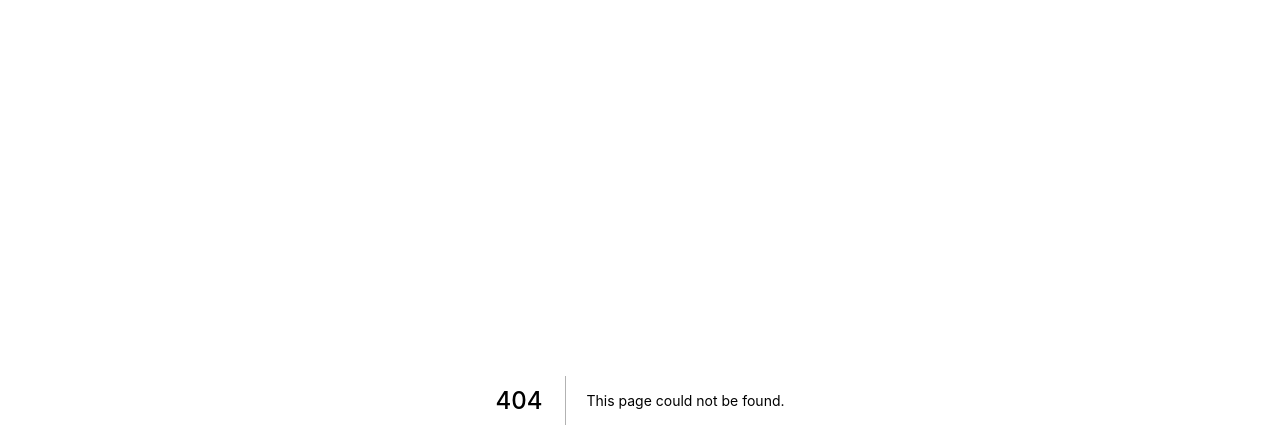
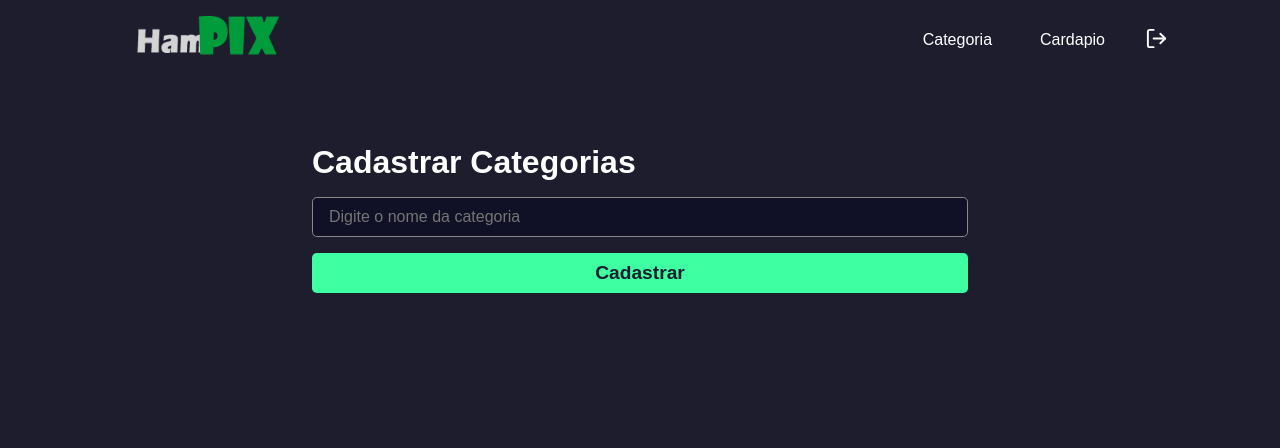
Before and after one commit to devjoedson91/hampix-front, a Next.js app: page /category in a window 1280 px wide. Before the commit this address had no page. Shown: the top 448 px of the page. Built offline with nearby package versions, Linux system fonts and the light colour scheme.

Commit message:
criando tela de cadastro de categorias

```diff
--- /dev/null
+++ b/src/components/Header/index.tsx
@@ -0,0 +1,39 @@
+import { useContext } from 'react';
+import Link from 'next/link';
+import styles from './styles.module.scss';
+
+import { FiLogOut } from 'react-icons/fi';
+
+import { AuthContext } from '../../contexts/AuthContext';
+
+export function Header() {
+
+    const { signOut } = useContext(AuthContext);
+
+    return (
+        <header className={styles.headerContainer}>
+            <div className={styles.headerContent}>
+
+                <Link href='/dashboard'>
+                    <img src="/logo.png" width={190} height={50}  />
+                </Link>
+
+                <nav className={styles.menuNav}>
+                    <Link href='/category'>
+                        <a>Categoria</a>
+                    </Link>
+
+                    <Link href='/product'>
+                        <a>Cardapio</a>
+                    </Link>
+
+                    <button onClick={signOut}>
+                        <FiLogOut color='#fff' size={23} />
+                    </button>
+                </nav>
+
+            </div>
+        </header>
+    );
+
+}
--- /dev/null
+++ b/src/components/Header/styles.module.scss
@@ -0,0 +1,54 @@
+.headerContainer {
+    max-height: 5rem;
+}
+
+.headerContent {
+
+    max-width: 1120px;
+    height: 5rem;
+    margin: 0 auto;
+    padding: 0 2rem;
+    display: flex;
+    justify-content: space-between;
+    align-items: center;
+
+    img {
+        cursor: pointer;
+    }
+
+
+}
+
+.menuNav {
+
+    display: flex;
+    align-items: center;
+
+    a {
+        color: var(--white);
+        padding: 0 0.5rem;
+        display: inline-block;
+        position: relative;
+        transition: color 0.7s;
+
+        & + a {
+            margin-left: 2rem;
+        }
+
+        &:hover {
+            color: var(--red-900)
+        }
+    }
+
+    button {
+        margin-left: 2rem;
+        background-color: transparent;
+        border: 0;
+        transition: transform 0.8s;
+
+        &:hover {
+            transform: scale(1.2);
+        }
+    }
+
+}
--- a/src/contexts/AuthContext.tsx
+++ b/src/contexts/AuthContext.tsx
@@ -1,4 +1,4 @@
-import { createContext, ReactNode, useState } from "react";
+import { createContext, ReactNode, useState, useEffect } from "react";
 
 import { destroyCookie, setCookie, parseCookies } from 'nookies';
 import Router from 'next/router';
@@ -64,6 +64,34 @@ export function AuthProvider({ children }: AuthProviderProps) {
 
     const isAuthenticated = !!user; // convertendo o user em boolean, se user tiver vazio essa variavel será false
 
+    useEffect(() => {
+
+        // tentar pegar o token no cookie
+
+        const { '@hampix.token': token } = parseCookies();
+
+        if (token) {
+
+            api.get('/userinfo')
+                .then(response => {
+
+                    const {id, name, email} = response.data;
+
+                    setUser({id, name, email});
+
+                })
+                .catch(() => {
+
+                    // se deu erro desloga o usuario
+
+                    signOut();
+
+                })
+
+        }
+
+    }, []);
+
     async function signIn({ email, password }: SignInProps) {
 
         try {
--- /dev/null
+++ b/src/pages/category/index.tsx
@@ -0,0 +1,61 @@
+import { FormEvent, useState } from "react";
+import Head from "next/head";
+import { Header } from "../../components/Header";
+import styles from './styles.module.scss';
+
+import { setupAPIClient } from '../../services/api';
+import { toast } from "react-toastify";
+
+import { canServeSideAuth } from "../../utils/canServeSideAuth";
+
+export default function Category() {
+
+    const [ name, setName ] = useState('');
+
+    async function handleRegister(event: FormEvent) {
+
+        event.preventDefault();
+
+        if (name === '') return;
+
+        const apiClient = setupAPIClient();
+
+        await apiClient.post('/category', { name: name });
+
+        toast.success('Categoria cadastrada com sucesso!');
+
+        setName('');
+
+    }
+
+    return (
+        <>
+            <Head>
+                <title>Nova Categoria - Hampix</title>
+            </Head>
+
+            <div>
+                <Header />
+
+                <main className={styles.container}>
+                    <h1>Cadastrar Categorias</h1>
+
+                    <form className={styles.form} onSubmit={handleRegister}>
+                        <input
+                            type="text"
+                            placeholder="Digite o nome da categoria"
+                            className={styles.input}
+                            value={name}
+                            onChange={(e) => setName(e.target.value)}
+                        />
+
+                        <button type="submit" className={styles.buttonAdd}>Cadastrar</button>
+
+                    </form>
+
+                </main>
+            </div>
+        </>
+    );
+
+}
--- /dev/null
+++ b/src/pages/category/styles.module.scss
@@ -0,0 +1,49 @@
+.container {
+
+    max-width: 720px;
+    margin: 4rem auto;
+    padding: 0 2rem;
+    display: flex;
+    justify-content: space-between;
+    flex-direction: column;
+
+}
+
+.container h1 {
+
+    color: var(--white);
+
+}
+
+.form {
+
+    display: flex;
+    flex-direction: column;
+    margin: 1rem 0;
+
+}
+
+.input {
+
+    background-color: var(--dark-900);
+    border: 0;
+    padding: 1rem;
+    height: 40px;
+    border-radius: 0.3rem;
+    color: var(--white);
+    border: 1px solid var(--gray-100);
+    margin-bottom: 1rem;
+
+}
+
+.buttonAdd {
+
+    height: 40px;
+    border: 0;
+    background-color: var(--green-900);
+    font-weight: bold;
+    font-size: 1.2rem;
+    border-radius: 0.3rem;
+    color: var(--dark-700);
+
+}
```
Also changed, not shown: src/pages/dashboard/index.tsx (+23 -3 lines), src/utils/canServeSideAuth.ts (+25 -5 lines).
